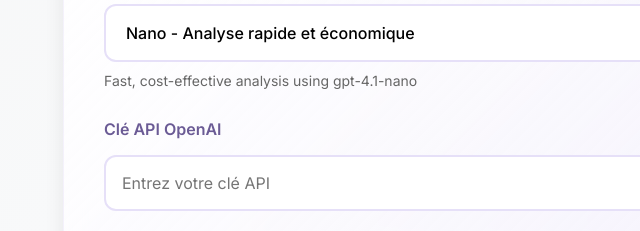
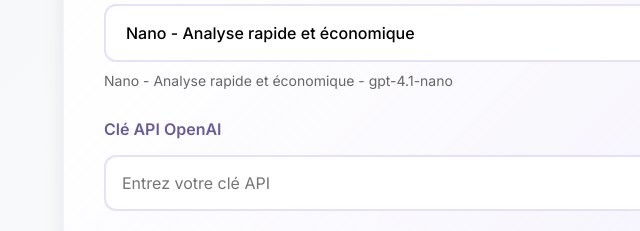
Before and after one commit to stephabauva/ai-business-opportunities-scanner, a website: page index.html in a window 1280 px wide. Shown: the part 559-790 px from the top of the page, 197-837 px from the left. Drawn offline with Linux system fonts and the light colour scheme.

Commit message:
Fixed! Now both the API   key labels and model   tier descriptions will   properly show in French   when the app is in   French mode. The changes    I made:
  1. API Key Label:
  Updated selectProvider()
   function to use the
  translation function
  t('apiKeyLabel',
  {provider: ...}) instead
   of hardcoded English
  text
  2. Model Descriptions:
  Updated
  updateModelInfo()
  function to use
  translated tier
  descriptions from the
  translation system
  instead of hardcoded
  English text

  Both OpenAI and Google
  Gemini providers now
  display properly
  translated text in
  French mode.

```diff
--- a/index.html
+++ b/index.html
@@ -1624,7 +1624,7 @@
 
             // Update API key label
             const apiKeyLabel = document.getElementById('apiKeyLabel');
-            apiKeyLabel.textContent = provider === 'openai' ? 'OpenAI API Key' : 'Google Gemini API Key';
+            apiKeyLabel.textContent = t('apiKeyLabel', {provider: provider === 'openai' ? 'OpenAI' : 'Google Gemini'});
 
             // Update model tier options
             updateModelTierOptions();
@@ -1660,14 +1660,14 @@
 
             const modelDescriptions = {
                 openai: {
-                    nano: 'Fast, cost-effective analysis using gpt-4.1-nano',
-                    mini: 'Balanced performance using o4-mini',
-                    standard: 'Most comprehensive analysis using gpt-4.1'
+                    nano: t('nanoTier', {tierName: 'Nano'}) + ' - gpt-4.1-nano',
+                    mini: t('miniTier', {tierName: 'Mini'}) + ' - o4-mini',
+                    standard: t('standardTier', {tierName: 'Standard'}) + ' - gpt-4.1'
                 },
                 google: {
-                    nano: 'Fast, cost-effective analysis using gemini-1.5-flash-8b',
-                    mini: 'Balanced performance using gemini-1.5-flash',
-                    standard: 'Most comprehensive analysis using gemini-1.5-pro'
+                    nano: t('nanoTier', {tierName: 'Lite'}) + ' - gemini-1.5-flash-8b',
+                    mini: t('miniTier', {tierName: 'Flash'}) + ' - gemini-1.5-flash',
+                    standard: t('standardTier', {tierName: 'Pro'}) + ' - gemini-1.5-pro'
                 }
             };
 
```
